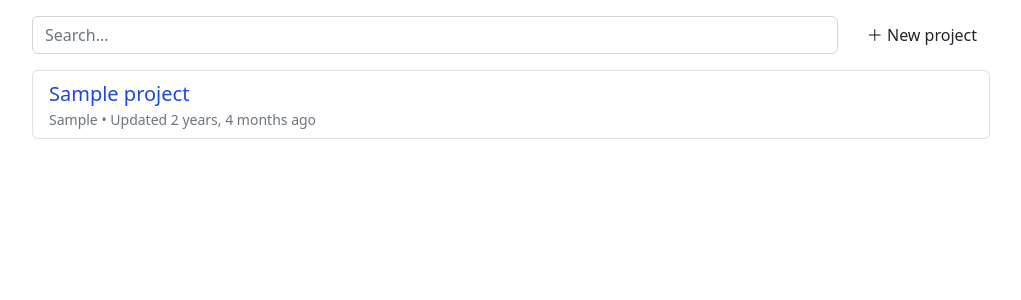
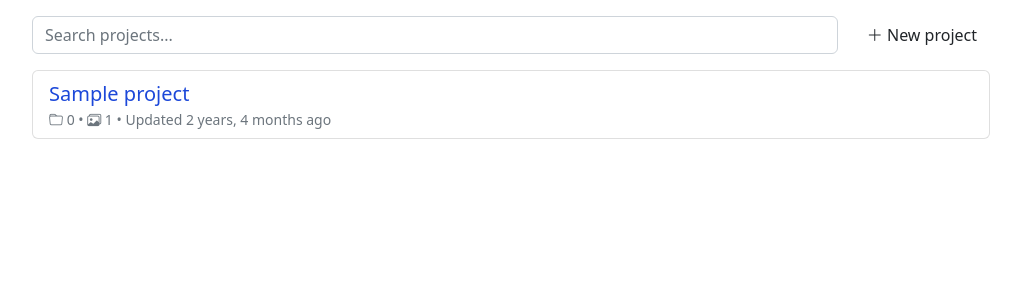
Before and after one commit to pavelboyko/hulahoop, a Django app: template src/mpa/templates/mpa/project/project_list.html in a window 1280 px wide. Shown: the part 110-410 px from the top of the page, without its empty margins (129-1150 px from the left). Run offline with Django 4.2, Linux system fonts and the light colour scheme; the template is opened without the code that fills it: most values are stand-ins (such as "Sample title", 1, 10 or a date in 2020); data that the repository does not hold is empty; parts of the project's set-up code (start-up, migrations or seed data) failed here and were passed over.

Commit message:
feat(mpa): nightly cosmetics

```diff
--- a/src/app/models/project.py
+++ b/src/app/models/project.py
@@ -30,6 +30,9 @@ class Project(BaseModel):
     def __str__(self):
         return self.name
 
+    def example_count(self):
+        return self.example_set.all().count()
+
     def start_workflow(self, example_id: uuid.UUID) -> None:
         """Workflow entry point, executed after an example was created"""
         # transaction.on_commit is to make sure that example is saved
--- a/src/mpa/templates/mpa/base.html
+++ b/src/mpa/templates/mpa/base.html
@@ -8,6 +8,7 @@
     <link rel="shortcut icon" href="{% static 'favicon.ico' %}">
     <link href="https://cdn.jsdelivr.net/npm/bootstrap@5.2.0-beta1/dist/css/bootstrap.min.css" rel="stylesheet"
           integrity="sha384-0evHe/X+R7YkIZDRvuzKMRqM+OrBnVFBL6DOitfPri4tjfHxaWutUpFmBp4vmVor" crossorigin="anonymous">
+    <link rel="stylesheet" href="https://cdn.jsdelivr.net/npm/bootstrap-icons@1.8.3/font/bootstrap-icons.css">
     <link href="{% static 'style.css' %}" rel="stylesheet" />
 </head>
 <body>
--- a/src/mpa/templates/mpa/project/project_list.html
+++ b/src/mpa/templates/mpa/project/project_list.html
@@ -1,4 +1,5 @@
 {% extends "mpa/base.html" %}
+{% load humanize %}
 {% block title %}Projects{% endblock title %}
 
 {% block tabs %}
@@ -16,11 +17,11 @@
 <div class="d-flex mb-3">
     <div class="flex-grow-1">
     <form class="me-3" role="search">
-        <input class="form-control" type="search" placeholder="Search..." aria-label="Search">
+        <input class="form-control" type="search" placeholder="Search projects..." aria-label="Search">
     </form>
     </div>
     <a href="{% url 'project_create' %}" type="button" class="btn">
-        ＋ New project
+        <i class="bi bi-plus-lg"></i> New project
     </a>
 </div>
 
@@ -29,7 +30,10 @@
     {% for project in project_list %}
     <li class="list-group-item d-flex flex-column list-group-item-action">
         <a href="{% url 'project_detail' project.id %}" class="fs-5 text-decoration-none stretched-link">{{ project.name }}</a>
-        <small class="text-muted">{{ project.get_media_type_display }} • Updated {{ project.updated_at|timesince }} ago </small>
+        <small class="text-muted">
+              <i class="bi bi-folder"></i> 0
+            • <i class="bi bi-images"></i> {{ project.example_count | intcomma }}
+            • Updated {{ project.updated_at | naturaltime }} </small>
     </li>
     {% endfor %}
 </ul>
```
Also changed, not shown: src/hulahoop/settings.py (+6 -5 lines).
